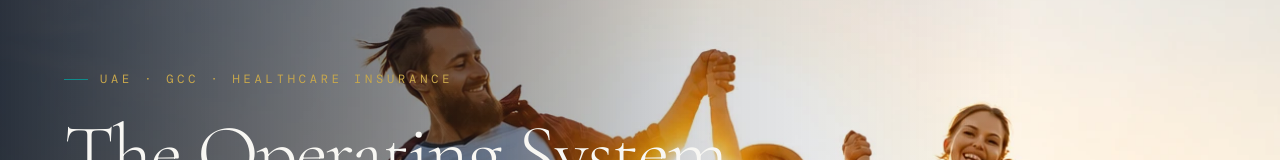
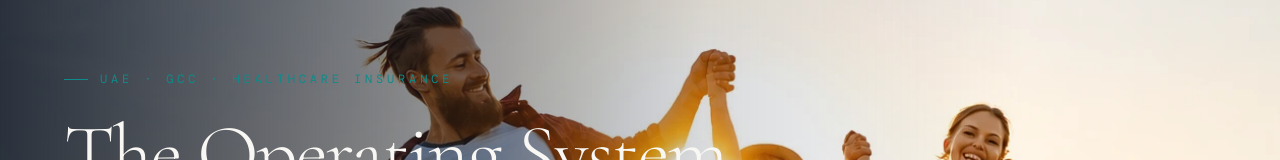
Before and after one commit to bsasifahamed-creator/merc-health, a React (Vite) app: page / in a window 1280 px wide. Shown: the part 186-346 px from the top of the page. Built offline with nearby package versions, Linux system fonts and the light colour scheme; a web font is replaced by a local one.

Commit message:
Change UAE-GCC tagline from gold to teal

```diff
--- a/src/components/ui/ParallaxHero.tsx
+++ b/src/components/ui/ParallaxHero.tsx
@@ -72,7 +72,7 @@ export function ParallaxHero() {
           className="flex items-start justify-start w-full h-[100svh] absolute top-0 left-0 z-20 will-change-transform px-6 lg:px-16"
         >
           <div className="max-w-3xl text-left pt-28 sm:pt-32 lg:pt-36">
-            <div className="font-mono text-[0.7rem] sm:text-[0.75rem] tracking-[0.25em] sm:tracking-[0.32em] uppercase text-gold mb-4 sm:mb-6 flex items-center justify-start gap-2 sm:gap-3 flex-wrap">
+            <div className="font-mono text-[0.7rem] sm:text-[0.75rem] tracking-[0.25em] sm:tracking-[0.32em] uppercase text-teal mb-4 sm:mb-6 flex items-center justify-start gap-2 sm:gap-3 flex-wrap">
               <span className="inline-block w-5 h-px sm:w-6 bg-teal shrink-0" />
               UAE · GCC · Healthcare Insurance
             </div>
```
